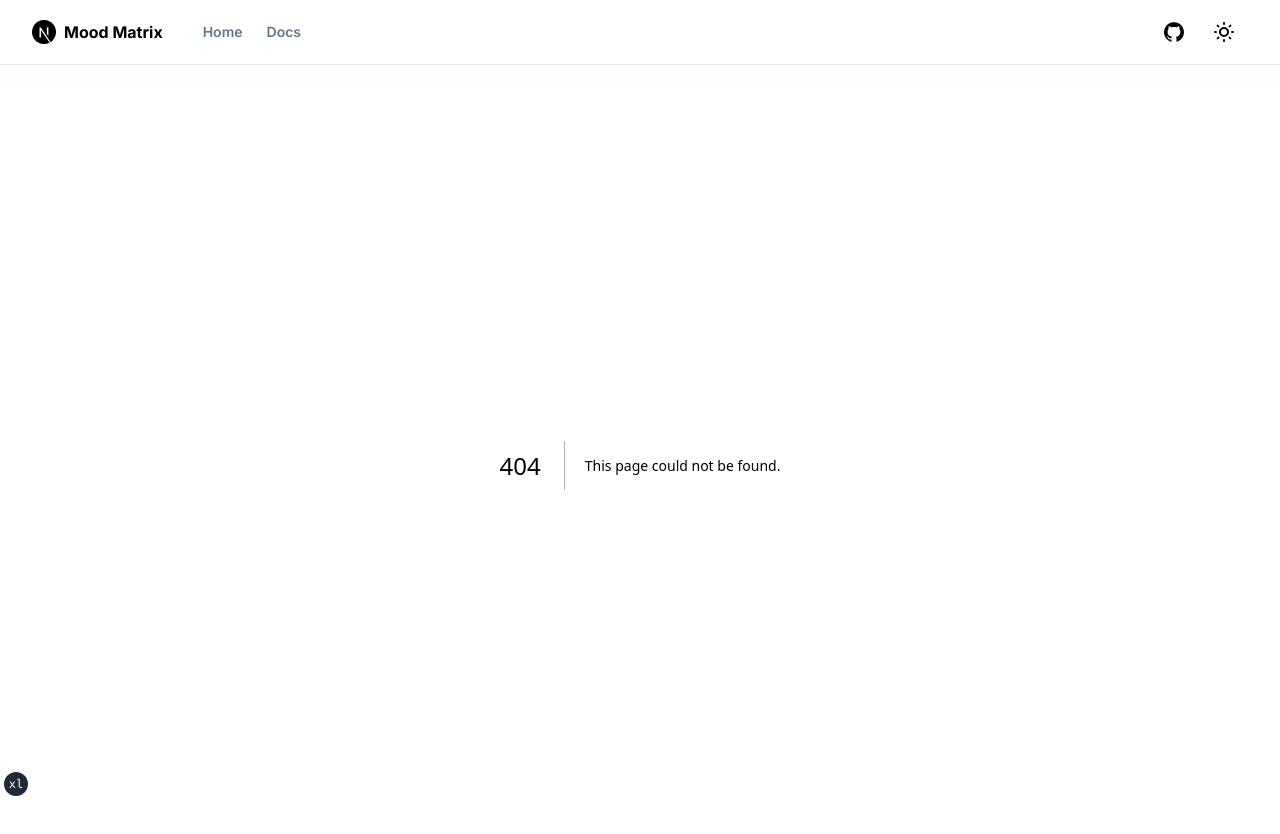
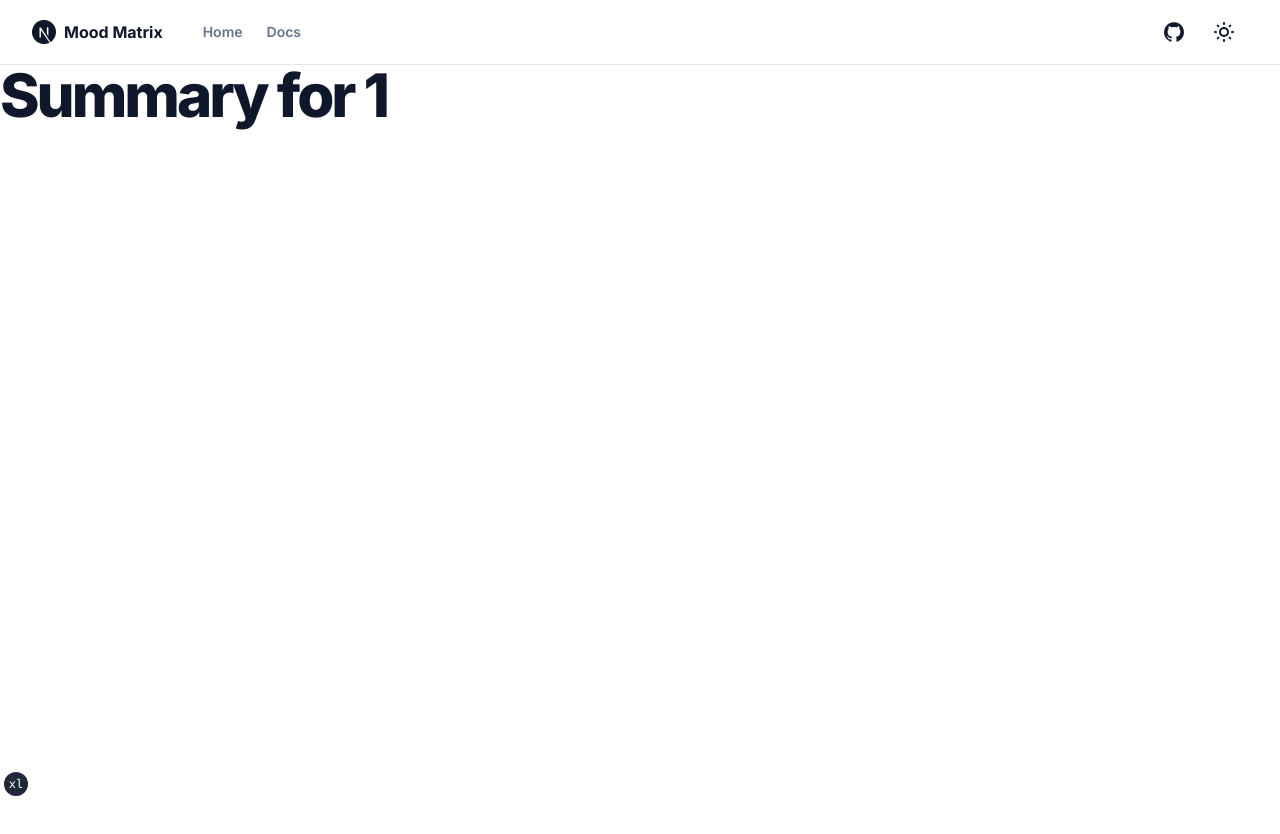
Before and after one commit to brijeshbv/mood-matrix, a Next.js app in the folder client/: page /summary/1 in a window 1280 px wide. Before the commit this address had no page. Shown: the top 834 px of the page. After the commit the page ends 800 px from the top, so only its background shows below. Built offline with nearby package versions, Linux system fonts and the light colour scheme.

Commit message:
Dynamic summary route

```diff
--- /dev/null
+++ b/client/app/summary/[id]/page.tsx
@@ -0,0 +1,10 @@
+export default function Page({ params }: { params: { id: string } }) {
+  console.log(params.id)
+  return (
+    <div className="flex flex-1 flex-row">
+      <h1 className="text-3xl font-extrabold leading-tight tracking-tighter sm:text-3xl md:text-5xl lg:text-6xl">
+        Summary for {params.id}
+      </h1>
+    </div>
+  )
+}
```
